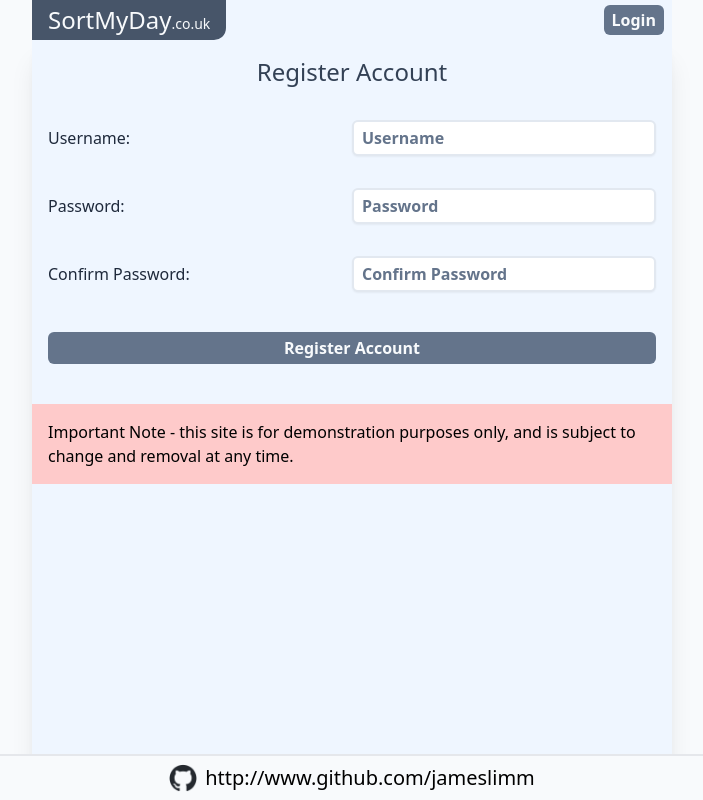
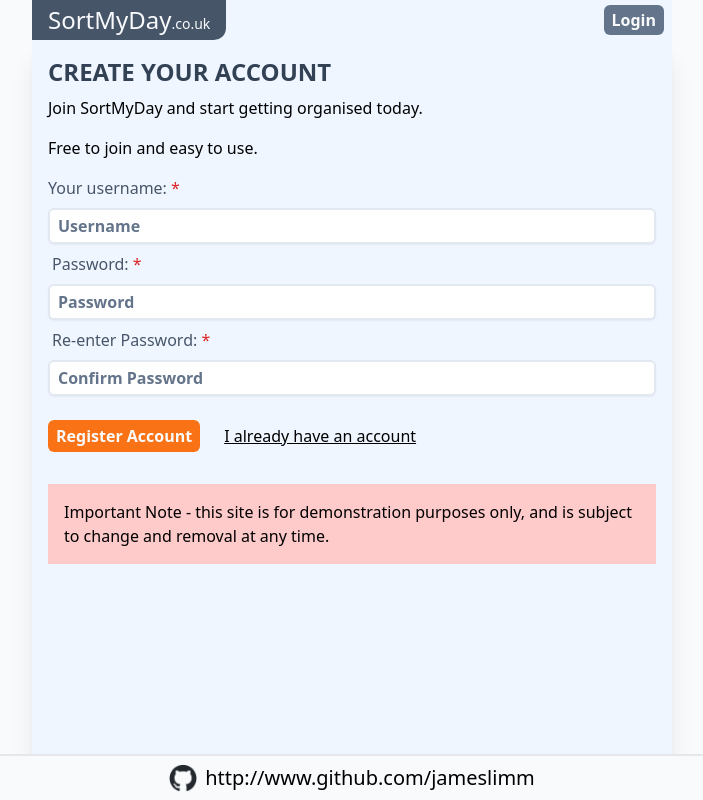
Before and after one commit to jameslimm/sortmyday-frontend, a React (Vite) app: page /register in a window 1280 px wide. Shown: the whole page, without its empty margins (288-991 px from the left). Built offline with nearby package versions, Linux system fonts and the light colour scheme; no server answers.

Commit message:
Update register and login forms, various accessibility changes

```diff
--- a/src/features/api/apiSlice.js
+++ b/src/features/api/apiSlice.js
@@ -1,6 +1,6 @@
 import { createApi, fetchBaseQuery } from "@reduxjs/toolkit/query/react";
 
-/// const API_BASEURL = "https://api.sortmyday.co.uk/";
+// const API_BASEURL = "https://api.sortmyday.co.uk/";
 const API_BASEURL = "http://localhost:3500/";
 
 export const apiSlice = createApi({
--- a/src/features/tasks/FilterTag.jsx
+++ b/src/features/tasks/FilterTag.jsx
@@ -18,14 +18,14 @@
   const tagColor = getTagColorClassesFromColor(color).classNormal || "bg-slate-50";
 
   return (
-    <span
+    <button
       onClick={() => setFilter && setFilter(id)}
       className={`block ${tagColor} px-2 rounded-md text-sm cursor-pointer select-none ${
         filter === id && FILTERED_CLASS
       }`}
     >
       {formattedTag}
-    </span>
+    </button>
   );
 };
 
--- a/src/features/user-menu/UserModal.jsx
+++ b/src/features/user-menu/UserModal.jsx
@@ -29,12 +29,18 @@
     >
       {userModalPage && userModalPage !== "INDEX" && (
         <MdArrowBack
+          tabIndex={0}
+          role="button"
+          aria-label="back button"
           onClick={() => setUserModalPage("INDEX")}
           className="w-10 h-10 absolute left-2 top-2 hover:bg-slate-300 bg-slate-200 rounded-full p-1"
         />
       )}
       <MdOutlineClose
         onClick={handleClose}
+        tabIndex={0}
+        role="button"
+        aria-label="close menu"
         className="w-8 h-8 absolute right-1 top-1 cursor-pointer hover:bg-slate-100 bg-slate-300 rounded-full p-1"
       />
       <p className="text-3xl font-semibold text-slate-700 dark:text-slate-100">{username}</p>
--- a/src/features/user/Login.jsx
+++ b/src/features/user/Login.jsx
@@ -1,6 +1,7 @@
 import { useEffect, useState } from "react";
 import { useNavigate } from "react-router-dom";
 import { useLoginUserMutation } from "./userSlice";
+import LoginForm from "./LoginForm";
 
 const Login = () => {
   const [loginUser, result] = useLoginUserMutation();
@@ -31,56 +32,17 @@
     loginUser({ username, password });
   };
 
-  const inputClass =
-    "shadow-sm rounded-md px-2 py-1 w-44 font-semibold text-m border-solid border-2 outline-none text-slate-500";
+  const loginFormProps = {
+    handleLogin,
+    isLoading,
+    username,
+    handleUsernameChange,
+    password,
+    handlePasswordChange,
+    uiError,
+  };
 
-  return (
-    <>
-      <h2 className="text-center text-2xl text-slate-700">Log In</h2>
-      <form onSubmit={(e) => handleLogin(e)} method="POST" action="/">
-        <div className={`flex flex-col p-2 m-2 ${isLoading && "animate-pulse"}`}>
-          <div className="flex gap-2 justify-between items-center my-4">
-            <label htmlFor="input-username" className="text-nowrap text-slate-800">
-              Username:
-            </label>
-            <input
-              type="text"
-              name="input-username"
-              id="input-username"
-              placeholder="Username"
-              value={username}
-              onChange={handleUsernameChange}
-              className={inputClass}
-              required
-            ></input>
-          </div>
-          <div className="flex gap-2 justify-between items-center my-4">
-            <label htmlFor="input-password" className="text-nowrap text-slate-800">
-              Password:
-            </label>
-            <input
-              type="password"
-              name="input-password"
-              id="input-password"
-              placeholder="Password"
-              value={password}
-              onChange={handlePasswordChange}
-              required
-              className={inputClass}
-            ></input>
-          </div>
-          {uiError && <p className="text-center text-red-600">{uiError}</p>}
-          <button
-            type="submit"
-            disabled={isLoading}
-            className={`bg-slate-500 px-2 py-1 mt-6 text-m font-semibold rounded-md text-slate-50`}
-          >
-            Log in
-          </button>
-        </div>
-      </form>
-    </>
-  );
+  return <LoginForm {...loginFormProps} />;
 };
 
 export default Login;
--- /dev/null
+++ b/src/features/user/LoginForm.jsx
@@ -0,0 +1,73 @@
+const LoginForm = ({
+  handleLogin,
+  isLoading,
+  username,
+  handleUsernameChange,
+  password,
+  handlePasswordChange,
+  uiError,
+  errorFields = [],
+}) => {
+  const inputClass =
+    "shadow-sm rounded-md px-2 py-1 w-full font-semibold text-m border-solid border-2 ";
+
+  const inputClassColorOk =
+    "border-slate-200 placeholder-slate-500 text-slate-500 placeholder-slate-500";
+  const inputClassColorError = "border-red-600 text-red-600 placeholder-red-600";
+
+  return (
+    <div className="px-4">
+      <h2 className="text-2xl text-slate-700 font-bold">LOG IN</h2>
+      <form
+        className={`${isLoading && "animate-pulse"}`}
+        onSubmit={(e) => handleLogin(e)}
+        method="POST"
+        action="/"
+      >
+        <label htmlFor="input-username" className="block text-slate-600 my-2">
+          Username: <span className="text-red-600">*</span>
+        </label>
+
+        <input
+          type="text"
+          name="input-username"
+          id="input-username"
+          placeholder="Username"
+          value={username}
+          onChange={handleUsernameChange}
+          className={`${inputClass} ${
+            errorFields.includes("username") ? inputClassColorError : inputClassColorOk
+          }`}
+          required
+        ></input>
+
+        <label htmlFor="input-password" className="block text-slate-600 my-2">
+          Password: <span className="text-red-600">*</span>
+        </label>
+        <input
+          type="password"
+          name="input-password"
+          id="input-password"
+          placeholder="Password"
+          value={password}
+          onChange={handlePasswordChange}
+          required
+          className={`${inputClass} ${
+            errorFields.includes("password") ? inputClassColorError : inputClassColorOk
+          }`}
+        ></input>
+
+        {uiError && <p className="text-red-600">{uiError}</p>}
+        <button
+          type="submit"
+          disabled={isLoading}
+          className={`block mt-4 bg-orange-500 px-2 py-1 text-m font-semibold rounded-md text-slate-50`}
+        >
+          Log in
+        </button>
+      </form>
+    </div>
+  );
+};
+
+export default LoginForm;
--- a/src/features/user/RegisterForm.jsx
+++ b/src/features/user/RegisterForm.jsx
@@ -1,3 +1,5 @@
+import { Link } from "react-router-dom";
+
 const RegisterForm = ({
   handleRegister,
   isLoading,
@@ -12,19 +14,27 @@
   error,
 }) => {
   const inputClass =
-    "shadow-sm rounded-md px-2 py-1 w-1/2 font-semibold text-m border-solid border-2 text-slate-500";
+    "shadow-sm rounded-md px-2 py-1 w-full font-semibold text-m border-solid border-2 ";
 
-  const inputClassColorOk = "border-slate-200 placeholder-slate-500";
+  const inputClassColorOk =
+    "border-slate-200 placeholder-slate-500 text-slate-500 placeholder-slate-500";
   const inputClassColorError = "border-red-600 text-red-600 placeholder-red-600";
 
   return (
     <>
-      <h2 className="text-center text-2xl text-slate-700">Register Account</h2>
-      <form onSubmit={(e) => handleRegister(e)} method="POST" action="/">
-        <div className={`flex flex-col p-2 m-2 ${isLoading && "animate-pulse"}`}>
-          <div className="flex gap-2 justify-between items-center my-4">
-            <label htmlFor="input-username" className="text-nowrap text-slate-800">
-              Username:
+      <div className="px-4">
+        <h2 className="text-2xl text-slate-700 font-bold">CREATE YOUR ACCOUNT</h2>
+        <p className="py-2">Join SortMyDay and start getting organised today.</p>
+        <p className="py-2 font-medium">Free to join and easy to use.</p>
+        <form
+          className={`${isLoading && "animate-pulse"}`}
+          onSubmit={(e) => handleRegister(e)}
+          method="POST"
+          action="/"
+          role="create account"
+        >
+          <label htmlFor="input-username" className="block text-slate-600 my-2">
+            Your username: <span className="text-red-600">*</span>
           </label>
           <input
             type="text"
@@ -33,16 +43,17 @@
             placeholder="Username"
             value={username}
             required
+            minLength={4}
+            maxLength={14}
             onFocus={handleFieldHasFocus}
             onChange={handleUsernameChange}
             className={`${inputClass} ${
               errorFields.includes("username") ? inputClassColorError : inputClassColorOk
             }`}
           ></input>
-          </div>
-          <div className="flex gap-2 justify-between items-center my-4">
-            <label htmlFor="input-password" className="text-nowrap text-slate-800">
-              Password:
+
+          <label htmlFor="input-password" className="block text-slate-600 my-2 mx-1">
+            Password: <span className="text-red-600">*</span>
           </label>
           <input
             type="password"
@@ -51,16 +62,17 @@
             placeholder="Password"
             value={password}
             required
+            minLength={4}
+            maxLength={14}
             onFocus={handleFieldHasFocus}
             onChange={handlePasswordChange}
             className={`${inputClass} ${
               errorFields.includes("password") ? inputClassColorError : inputClassColorOk
             }`}
           ></input>
-          </div>
-          <div className="flex gap-2 justify-between items-center my-4">
-            <label htmlFor="input-password-confirm" className="text-nowrap text-slate-800">
-              Confirm Password:
+
+          <label htmlFor="input-password-confirm" className="block text-slate-600 my-2 mx-1">
+            Re-enter Password: <span className="text-red-600">*</span>
           </label>
           <input
             type="password"
@@ -68,6 +80,8 @@
             id="input-password-confirm"
             placeholder="Confirm Password"
             required
+            minLength={4}
+            maxLength={14}
             value={passwordConfirm}
             onFocus={handleFieldHasFocus}
             onChange={handlePasswordConfirmChange}
@@ -75,20 +89,29 @@
               errorFields.includes("passwordConfirm") ? inputClassColorError : inputClassColorOk
             }`}
           ></input>
-          </div>
-          {error && <p className="text-center text-red-600">{error}</p>}
+
+          {error && (
+            <p role="alert" className="text-red-600 my-2 mx-1">
+              {error}
+            </p>
+          )}
+          <div className="flex items-center gap-6 mt-6">
             <button
               type="submit"
               disabled={isLoading}
-            className="bg-slate-500 px-2 py-1 mt-6 text-m font-semibold rounded-md text-slate-50"
+              className="bg-orange-500 px-2 py-1 text-m font-semibold rounded-md text-slate-50"
             >
               Register Account
             </button>
+            <Link to="/login" className="underline">
+              I already have an account
+            </Link>
           </div>
         </form>
         <div className="p-4 bg-red-200 mt-8">
-        Important Note - this site is for demonstration purposes only, and is subject to change and
-        removal at any time.
+          Important Note - this site is for demonstration purposes only, and is subject to change
+          and removal at any time.
+        </div>
       </div>
     </>
   );
--- a/src/features/user/userValidate.js
+++ b/src/features/user/userValidate.js
@@ -1,6 +1,27 @@
 export const userValidate = (username, password, passwordConfirm) => {
   if (!username) {
     return { error: "Missing username", errorFields: ["username"] };
+  }
+
+  if (!password) {
+    return {
+      error: "Missing password",
+      errorFields: ["password", "passwordConfirm"],
+    };
+  }
+
+  if (username.length > 14 || username.length < 4) {
+    return {
+      error: "Username must be between 4 and 14 characters.",
+      errorFields: ["username"],
+    };
+  }
+
+  if (password.length > 14 || password.length < 4) {
+    return {
+      error: "Password must be between 4 and 14 characters.",
+      errorFields: ["password", "passwordConfirm"],
+    };
   }
 
   if (!new RegExp("^[a-zA-Z]+$").test(username)) {
```
Also changed, not shown: src/features/user-menu/DarkModeButton.jsx (+7 -3 lines), src/features/user-menu/EditTagsButton.jsx (+8 -2 lines). Lines whose indentation alone changed are shown as unchanged.
